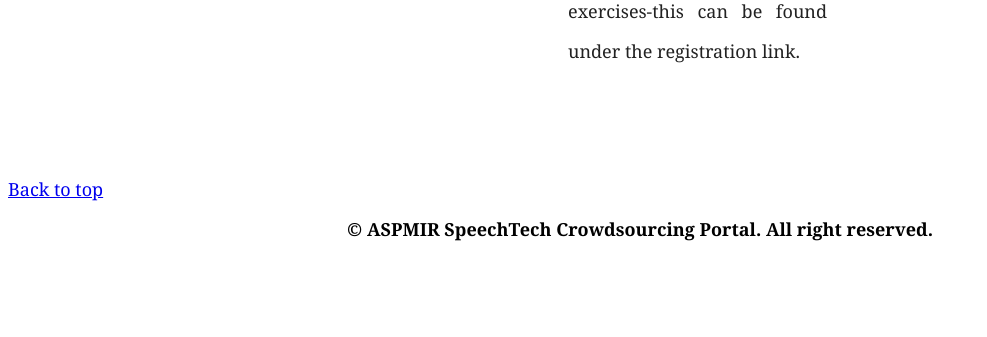
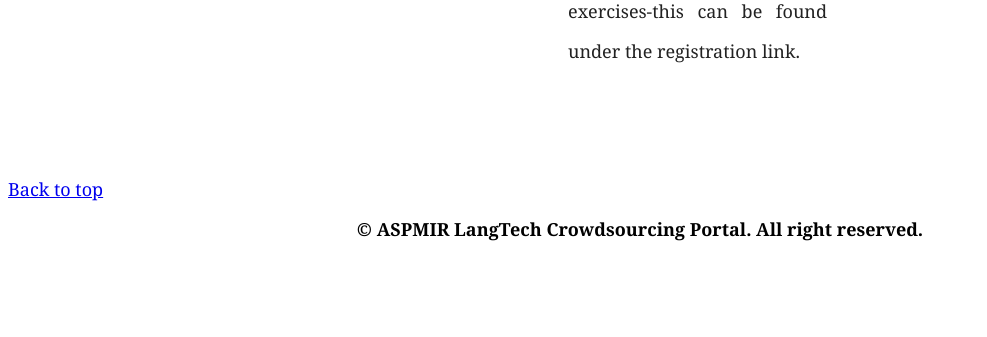
Before and after one commit to Gabrinas/Testing.NewAppLatest, a Flask app: page / in a window 1280 px wide. Shown: the part 2322-2659 px from the top of the page, without its empty margins (0-987 px from the left). Run offline with Flask 3, Linux system fonts and the light colour scheme.

Commit message:
Update my_home_page.html

```diff
--- a/templates/my_home_page.html
+++ b/templates/my_home_page.html
@@ -3,7 +3,7 @@
 <head>
      <meta http-equiv="CONTENT-TYPE" content="text/html; charset=UTF-8">
      <meta name="viewport" content="width=device-width, initial-scale=1.0">
-<title>Crowdsourcing English-Yoruba Speech Corporal</title>
+<title>ASPMIR LangTech Crowdsourcing Portal</title>
 <style>
 /*Responsiveness of the screen to different sizes. */
 @media only screen and (max-width: 640px){
@@ -208,7 +208,7 @@
 <div id = "bn">
   <section>
   <h1><center>About</center></h1>
-  <p> The ASPMIR SpeechTech Crowdsourcing Portal has been developed to collect parallel accented English-Yoruba speech corporal
+  <p> The ASPMIR LangTech Crowdsourcing Portal has been developed to collect parallel accented English-Yoruba speech corporal
     for speech synthesis research work. The aim is to obtain naturally accented corporal of both
     English and Yoruba, and these corporal are to be made available for public use for research
     related to speech synthesis. <br>
@@ -338,7 +338,7 @@
 
 
 <footer>
-<div class="foot">&copy ASPMIR SpeechTech Crowdsourcing Portal. All right reserved.</div></br></br>
+<div class="foot">&copy ASPMIR LangTech Crowdsourcing Portal. All right reserved.</div></br></br>
 </footer>
 <!-- end your code here -->
 <!-- link to the recorder source live demo: https://addpipe.com/simple-recorderjs-demo/ -->
```
